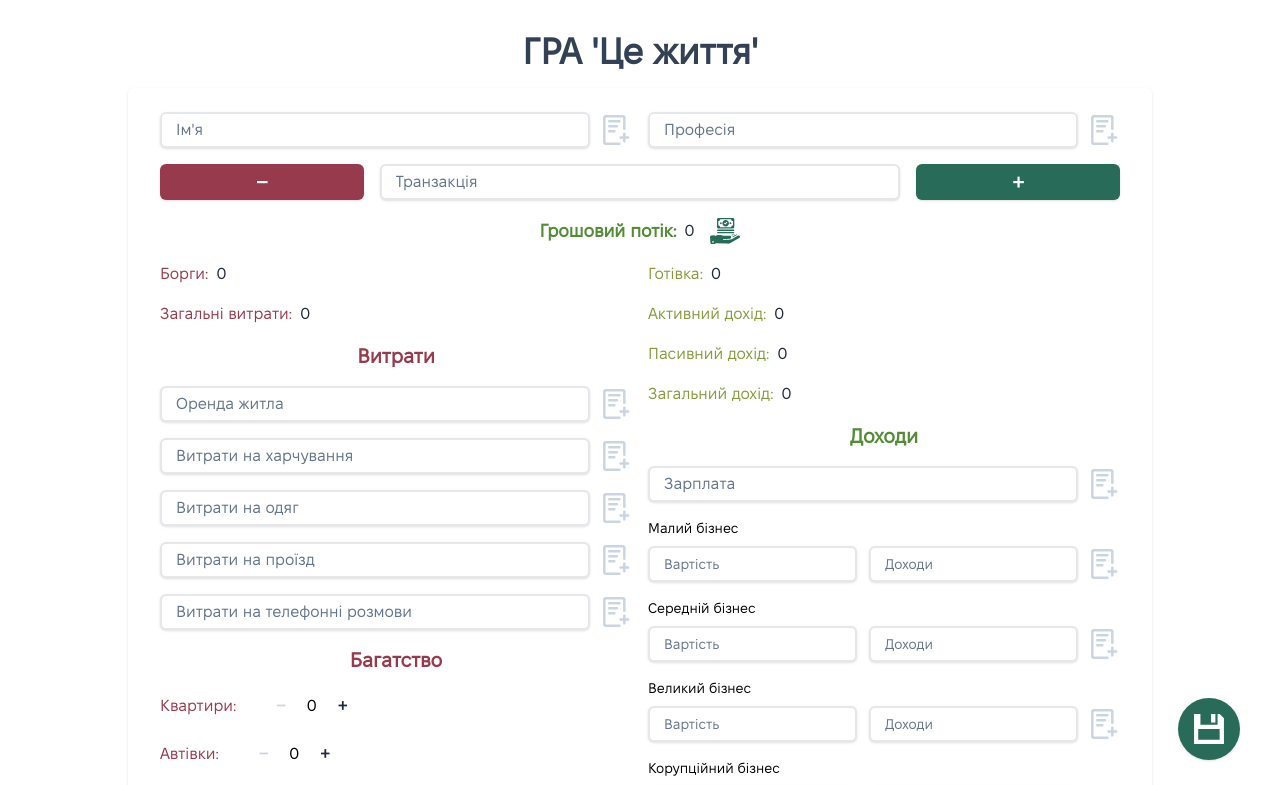
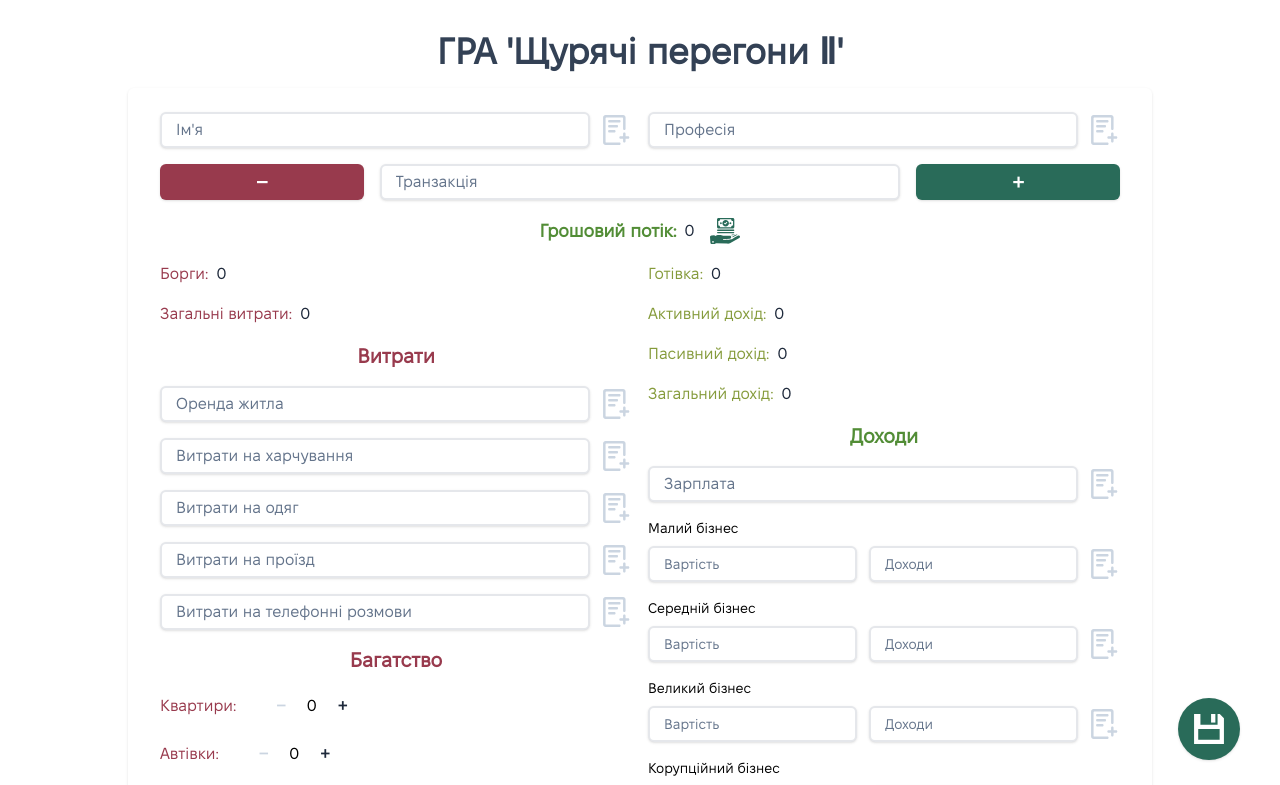
Before and after one commit to Kh-Ol-An/rat-race-client, a Vue app: page / in a window 1280 px wide. Shown: the top 785 px of the page. Built offline with nearby package versions, Linux system fonts and the light colour scheme.

Commit message:
Renamed game back

```diff
--- a/src/App.vue
+++ b/src/App.vue
@@ -1,7 +1,7 @@
 <template>
     <div class="pt-4 pb-8 px-8 md:p-2 flex flex-col items-center justify-center">
         <h1 class="p-4 md:p-2 text-4xl md:text-xl font-bold text-slate-700 text-center">
-            ГРА 'Це життя'
+            ГРА 'Щурячі перегони Ⅱ'
         </h1>
         <Blank />
     </div>
```
